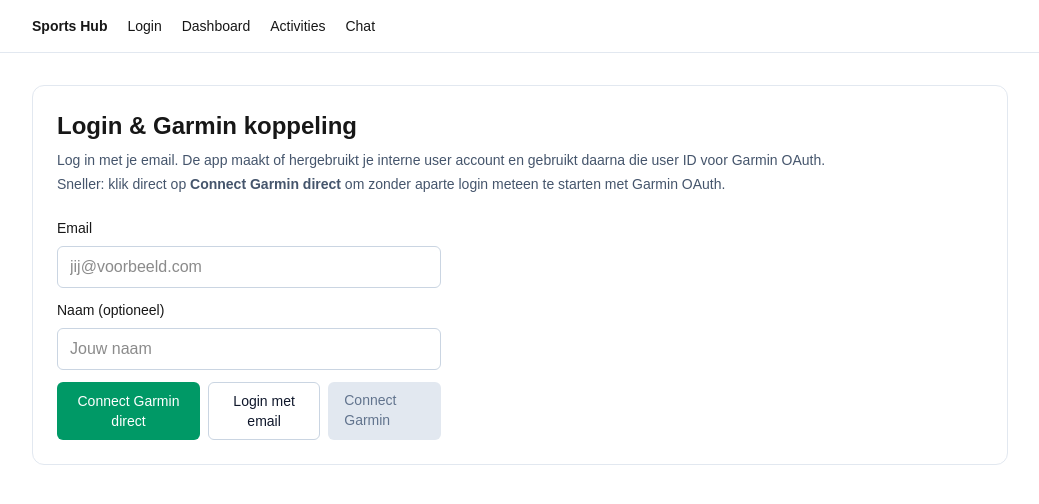
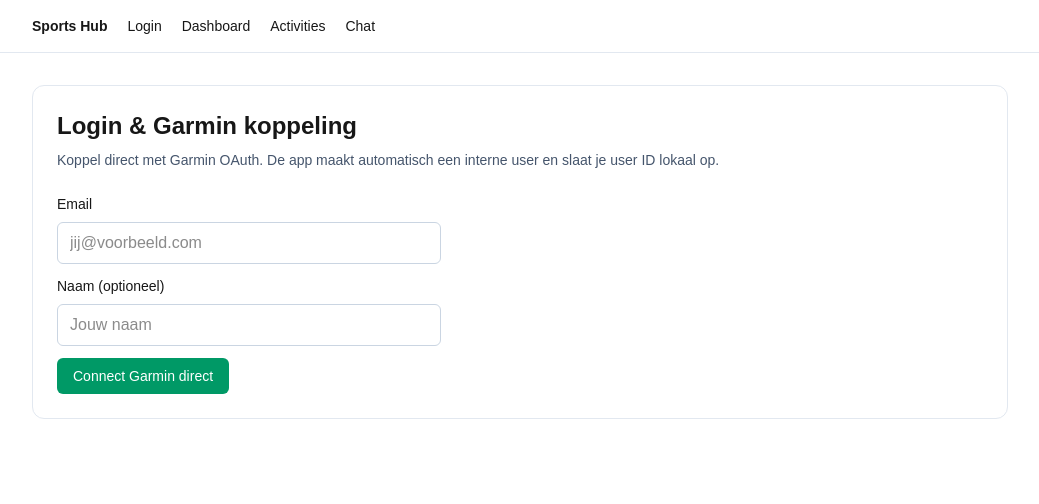
Before and after one commit to clementpeleman/coach-v2, a Next.js app in the folder webapp/: page /login in a window 1280 px wide. Shown: the top 504 px of the page, without its empty margins (120-1159 px from the left). Built offline with nearby package versions, Linux system fonts and the light colour scheme; no server answers.

Commit message:
Simplify login page to direct Garmin OAuth only
Co-authored-by: Clement Peleman <clementpeleman@outlook.com>

```diff
--- a/webapp/src/app/login/page.tsx
+++ b/webapp/src/app/login/page.tsx
@@ -1,41 +1,15 @@
 "use client";
 
 import { useMemo, useState } from "react";
-import { getGarminAuthStartUrl, loginWebUser, startDirectGarminOAuth } from "@/lib/api";
+import { startDirectGarminOAuth } from "@/lib/api";
 
 export default function LoginPage() {
   const [email, setEmail] = useState("");
   const [displayName, setDisplayName] = useState("");
-  const [resolvedUserId, setResolvedUserId] = useState<number | null>(null);
   const [savedMessage, setSavedMessage] = useState("");
   const [loading, setLoading] = useState(false);
 
   const hasValidEmail = useMemo(() => email.includes("@"), [email]);
-  const canConnectGarmin = resolvedUserId !== null;
-
-  const handleLogin = async () => {
-    if (!hasValidEmail) {
-      setSavedMessage("Voer een geldig email adres in.");
-      return;
-    }
-
-    try {
-      setLoading(true);
-      setSavedMessage("");
-      const user = await loginWebUser(email, displayName || undefined);
-      window.localStorage.setItem("sportsHubUserId", String(user.user_id));
-      setResolvedUserId(user.user_id);
-      setSavedMessage(
-        user.created
-          ? `Account aangemaakt. User ID ${user.user_id} opgeslagen.`
-          : `Welkom terug. User ID ${user.user_id} geladen.`,
-      );
-    } catch (error) {
-      setSavedMessage(error instanceof Error ? error.message : "Login mislukt.");
-    } finally {
-      setLoading(false);
-    }
-  };
 
   const handleDirectGarminConnect = async () => {
     try {
@@ -46,7 +20,6 @@ export default function LoginPage() {
         displayName: displayName || undefined,
       });
       window.localStorage.setItem("sportsHubUserId", String(response.user_id));
-      setResolvedUserId(response.user_id);
       window.location.href = response.authorization_url;
     } catch (error) {
       setSavedMessage(error instanceof Error ? error.message : "Directe Garmin OAuth start mislukt.");
@@ -59,12 +32,8 @@ export default function LoginPage() {
     <section className="rounded-xl border border-slate-200 bg-white p-6">
       <h1 className="text-2xl font-semibold">Login & Garmin koppeling</h1>
       <p className="mt-2 text-sm text-slate-600">
-        Log in met je email. De app maakt of hergebruikt je interne user account en gebruikt
-        daarna die user ID voor Garmin OAuth.
-      </p>
-      <p className="mt-1 text-sm text-slate-600">
-        Sneller: klik direct op <b>Connect Garmin direct</b> om zonder aparte login meteen te
-        starten met Garmin OAuth.
+        Koppel direct met Garmin OAuth. De app maakt automatisch een interne user en slaat je
+        user ID lokaal op.
       </p>
 
       <div className="mt-6 max-w-sm">
@@ -98,23 +67,6 @@ export default function LoginPage() {
           >
             {loading ? "Bezig..." : "Connect Garmin direct"}
           </button>
-          <button
-            onClick={handleLogin}
-            disabled={loading}
-            className="rounded-md border border-slate-300 bg-white px-4 py-2 text-sm text-slate-900"
-          >
-            {loading ? "Bezig..." : "Login met email"}
-          </button>
-          <a
-            href={canConnectGarmin ? getGarminAuthStartUrl(resolvedUserId) : "#"}
-            className={`rounded-md px-4 py-2 text-sm ${
-              canConnectGarmin
-                ? "bg-emerald-600 text-white"
-                : "cursor-not-allowed bg-slate-200 text-slate-500"
-            }`}
-          >
-            Connect Garmin
-          </a>
         </div>
         {savedMessage ? <p className="mt-3 text-sm text-slate-700">{savedMessage}</p> : null}
       </div>
```
